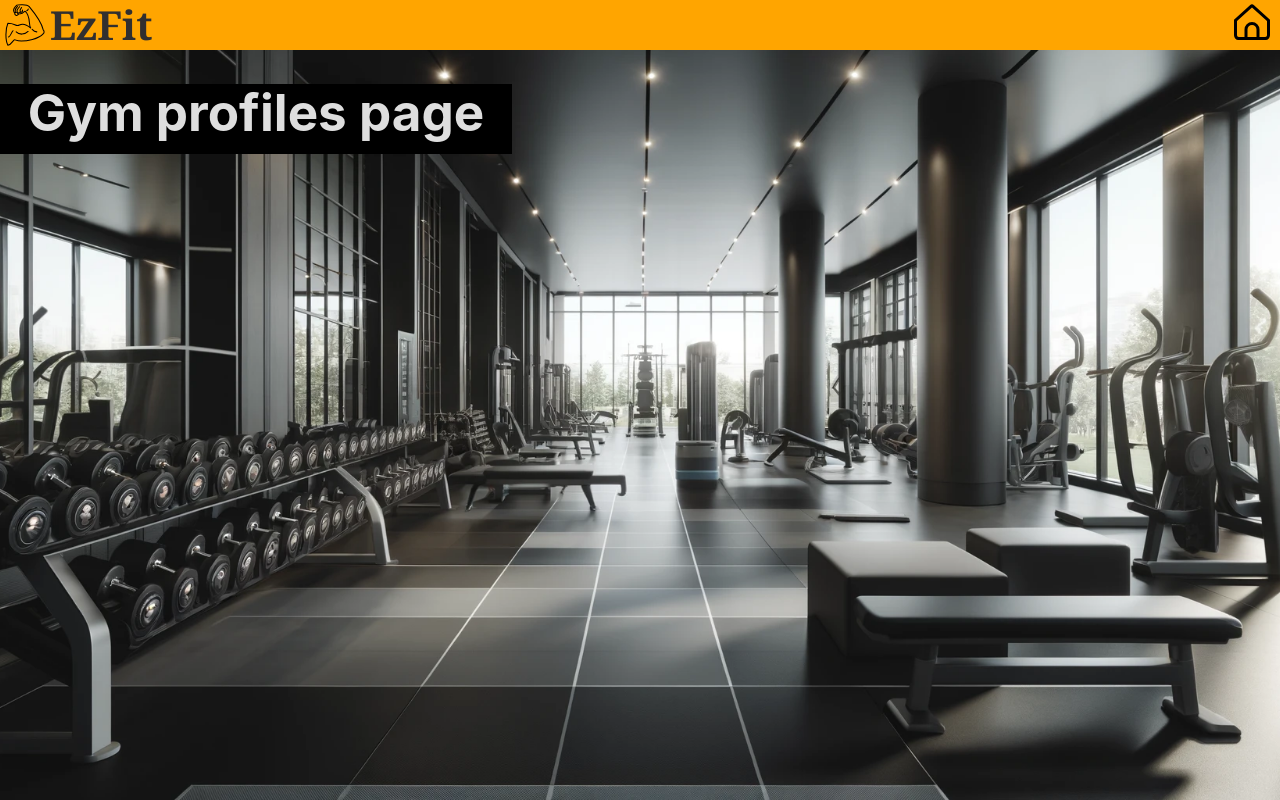
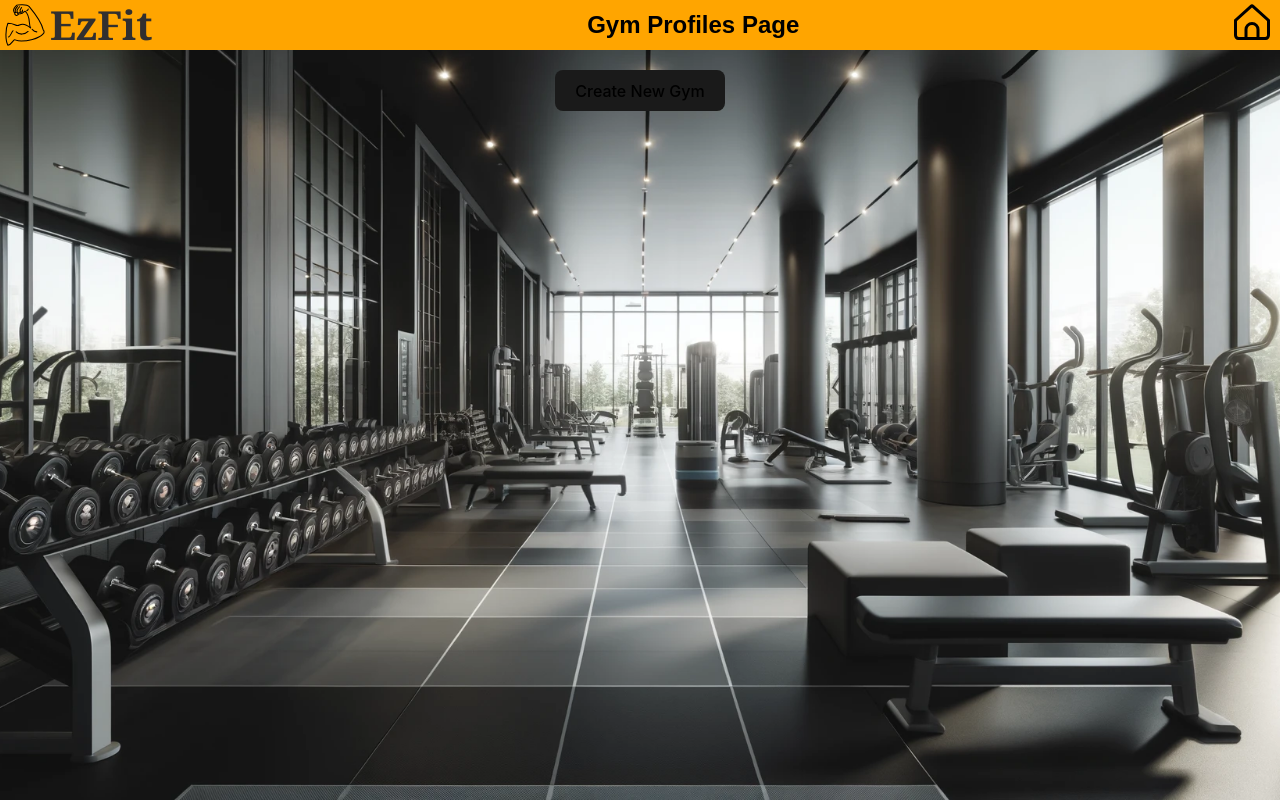
Before and after one commit to tdn5830/Workout-App-Team8, a React (Vite) app: page /gymProfilePage in a window 1280 px wide. Built offline with nearby package versions, Linux system fonts and the light colour scheme; no server answers.

Commit message:
Made Banner.jsx more modular, now accepts string text as prop

```diff
--- a/src/components/Banner.css
+++ b/src/components/Banner.css
@@ -30,3 +30,10 @@
     height: 36px;
     margin-right: 10px;
 }
+
+.page-text {
+    font-family: 'Arial';
+    font-size: 1.5em;
+    color: black;
+    font-weight: bold;
+}
--- a/src/components/Banner.jsx
+++ b/src/components/Banner.jsx
@@ -4,8 +4,7 @@ import LogoIcon from '../local_assets/logoSVG.jsx';
 import HomeIcon from '../local_assets/homebutton.svg'
 import './Banner.css';
 
-function Banner() {
-
+function Banner({text}) {
 
 
     return (
@@ -13,6 +12,9 @@ function Banner() {
             <div className="logo-container">
                 <LogoIcon/>
                 <p className='bannerText'>EzFit</p>
+            </div>
+            <div className='page-text'>
+                {text && <p>{text}</p>} {/* Conditionally render text if text prop was passed in */}
             </div>
             <div className="button-container">
                 <Link to="/">
--- a/src/components/GymProfilePage.css
+++ b/src/components/GymProfilePage.css
@@ -5,10 +5,16 @@
     background-size: cover;
     background-position: center bottom;
     background-repeat: no-repeat; /* Prevents repeating */
+    display: flex;
+    align-items: center;
+    flex-direction: column;
+    gap: 20px;
 }
 
-.box {
+.title {
     background-color: black;
-    width: 40%;
-    height: 70px;
+    width: 100%;
+    height: 100px;
+    display: flex;
+    align-items: left;
 }
--- a/src/components/GymProfilePage.jsx
+++ b/src/components/GymProfilePage.jsx
@@ -16,9 +16,9 @@ function GymProfilePage() {
 
     return (
         <div className="gymprofile-container">
-            <Banner></Banner>
-            <div className="box">
-            <h1>Gym profiles page</h1>
+            <Banner text="Gym Profiles Page"></Banner>
+            <div>
+                <button>Create New Gym</button>
             </div>
         </div>
     );
```
